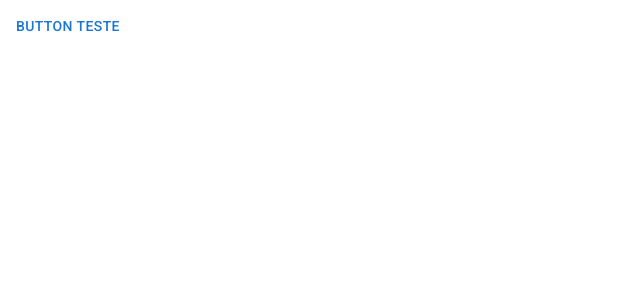
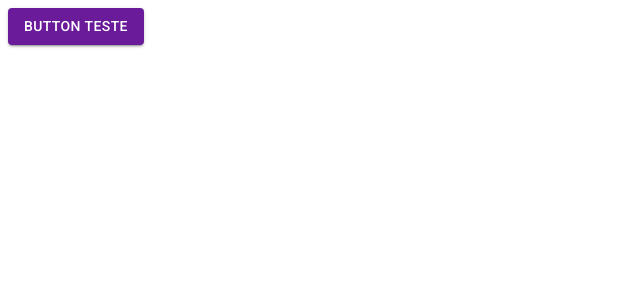
Before and after one commit to Achette/CRUD-React-TypeScript-Material_UI, a React (Create React App) app: page /pagina-inicial in a window 1280 px wide. Shown: the top 300 px of the page, without its empty margins (0-640 px from the left). Built offline with nearby package versions, Linux system fonts and the light colour scheme.

Commit message:
Feat: added light theme

```diff
--- a/src/App.tsx
+++ b/src/App.tsx
@@ -1,11 +1,15 @@
+import { ThemeProvider } from "@emotion/react";
 import React from "react";
 import { BrowserRouter } from "react-router-dom";
 import { AppRoutes } from "./routes";
+import { LightTheme } from "./shared/themes";
 
 export const App = () => {
   return (
-    <BrowserRouter>
-      <AppRoutes />
-    </BrowserRouter>
+    <ThemeProvider theme={LightTheme}>
+      <BrowserRouter>
+        <AppRoutes />
+      </BrowserRouter>
+    </ThemeProvider>
   );
 };
--- a/src/routes/index.tsx
+++ b/src/routes/index.tsx
@@ -5,7 +5,7 @@ export const AppRoutes = () => {
 
     return (
         <Routes>
-            <Route path="/pagina-inicial" element={<Button>Button Teste</Button>} />
+            <Route path="/pagina-inicial" element={<Button variant="contained" color='primary'>Button Teste</Button>} />
 
             <Route path="*" element={<Navigate to="pagina-inicial" />} />
         </Routes>
--- /dev/null
+++ b/src/shared/themes/Light.ts
@@ -0,0 +1,23 @@
+import { createTheme } from "@mui/material";
+import { purple } from "@mui/material/colors";
+
+export const LightTheme = createTheme({
+  palette: {
+    primary: {
+      main: purple[800],
+      dark: purple[900],
+      light: purple[700],
+      contrastText: "#FFF",
+    },
+    secondary: {
+      main: "#444251",
+      dark: "#2F2E38",
+      light: "#696773",
+      contrastText: "#FFF",
+    },
+    background: {
+      default: "#f7f6f3",
+      paper: "#FFF",
+    },
+  },
+});
--- a/src/shared/themes/index.ts
+++ b/src/shared/themes/index.ts
@@ -1 +1 @@
-export { };
+export * from './Light';
```
